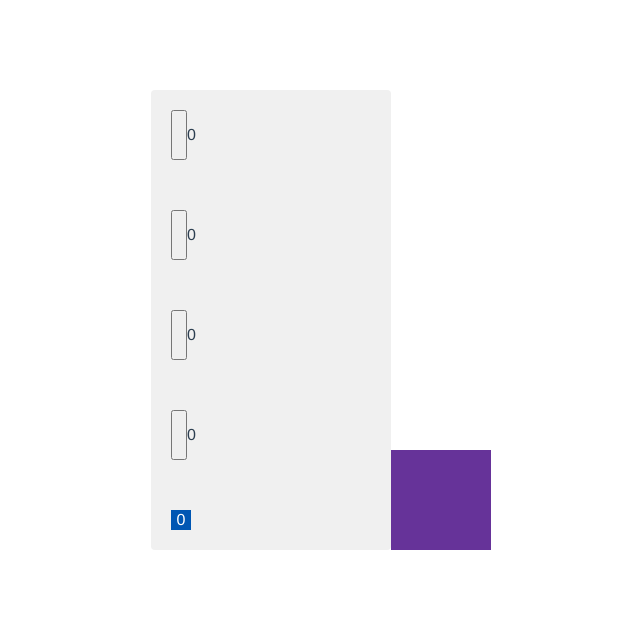
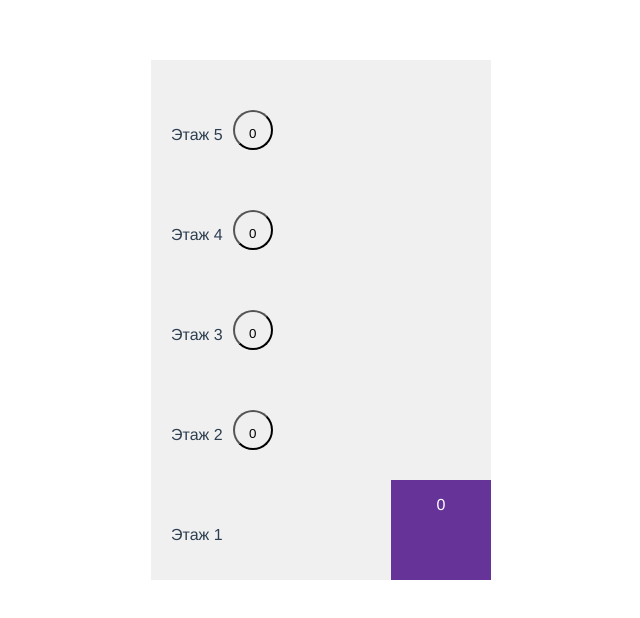
Before and after one commit to nodlya/elevator-test, a Vue app: page / in a window 1280 px wide. Shown: the part 140-758 px from the top of the page, without its empty margins (319-959 px from the left). Built offline with nearby package versions, Linux system fonts and the light colour scheme.

Commit message:
Better look

```diff
--- a/src/components/MovingElevator.vue
+++ b/src/components/MovingElevator.vue
@@ -1,5 +1,7 @@
 <template>
-    <div class="smooth-elevator" :style="elevatorStyle"></div>
+  <div class="smooth-elevator" :style="elevatorStyle">
+    <p>{{ peopleCount }}</p>
+  </div>
 </template>
 
 <script>
@@ -16,6 +18,10 @@
     duration: {
       type: Number,
       default: 1000
+    },
+    peopleCount: {
+      type: Number,
+      required: true
     }
   },
   computed: {
@@ -38,6 +44,7 @@
   width: 100px;
   height: 100px;
   background-color: rebeccapurple;
+  color: white;
   transition: transform 1s ease-in-out;
 }
 </style>
--- a/src/components/SchematicElevator.vue
+++ b/src/components/SchematicElevator.vue
@@ -3,17 +3,23 @@
     <div class="mine">
       <div class="elevator">
         <div v-for="floor in floors" :key="floor" class="elevator-floor">
-          <button v-if="floor > 1" class="elevator-floor-order" @click="requestFloor(floor)"></button>
+          <p>Этаж {{ floor }}</p>
+          <button v-if="floor > 1" class="elevator-floor-order" @click="requestFloor(floor)">
             <p v-if="floor > 1">{{ waiting[floors.indexOf(floor)] }}</p>
-          <div class="elevator-cabin" v-if="currentFloor == floor">
+          </button>
+
+          <!-- <div class="elevator-cabin" v-if="currentFloor == floor">
             <p>{{ peopleOnElevator }}</p>
+          </div> -->
         </div>
       </div>
-      </div>
-      <MovingElevator class="box" :currentFloor="currentFloor" :targetFloor="targetFloor" :isMoving="isMoving"></MovingElevator>
+      <MovingElevator class="box" :currentFloor="currentFloor" :targetFloor="targetFloor" :isMoving="isMoving"
+        :peopleCount="peopleOnElevator">
+      </MovingElevator>
     </div>
   </div>
 </template>
+
 
 <script>
 import MovingElevator from './MovingElevator.vue';
@@ -131,15 +137,16 @@ export default {
   height: 100vh;
 }
 
-.mine{
+.mine {
   display: flex;
   flex-direction: row;
   align-items: end;
+  background-color: #f0f0f0;
+  height: 65%;
 }
 
 .elevator {
   width: 200px;
-  background-color: #f0f0f0;
   padding: 20px;
   border-radius: 4px;
   text-align: center;
@@ -155,7 +162,29 @@ export default {
   display: flex;
   flex-direction: row;
   justify-content: flex-start;
+  gap: 10px;
 }
+
+.elevator-floor-order {
+  position: relative;
+  width: 40px;
+  height: 40px;
+  border-radius: 50%;
+  overflow: hidden;
+
+  :hover::before {
+    content: "";
+    position: absolute;
+    top: -2px;
+    left: -2px;
+    width: calc(100% + 4px);
+    height: calc(100% + 4px);
+    border-radius: 50%;
+    background-color: #7d7d7d;
+  }
+}
+
+
 
 .elevator-cabin {
   width: 20px;
```
Lines whose indentation alone changed are shown as unchanged.
